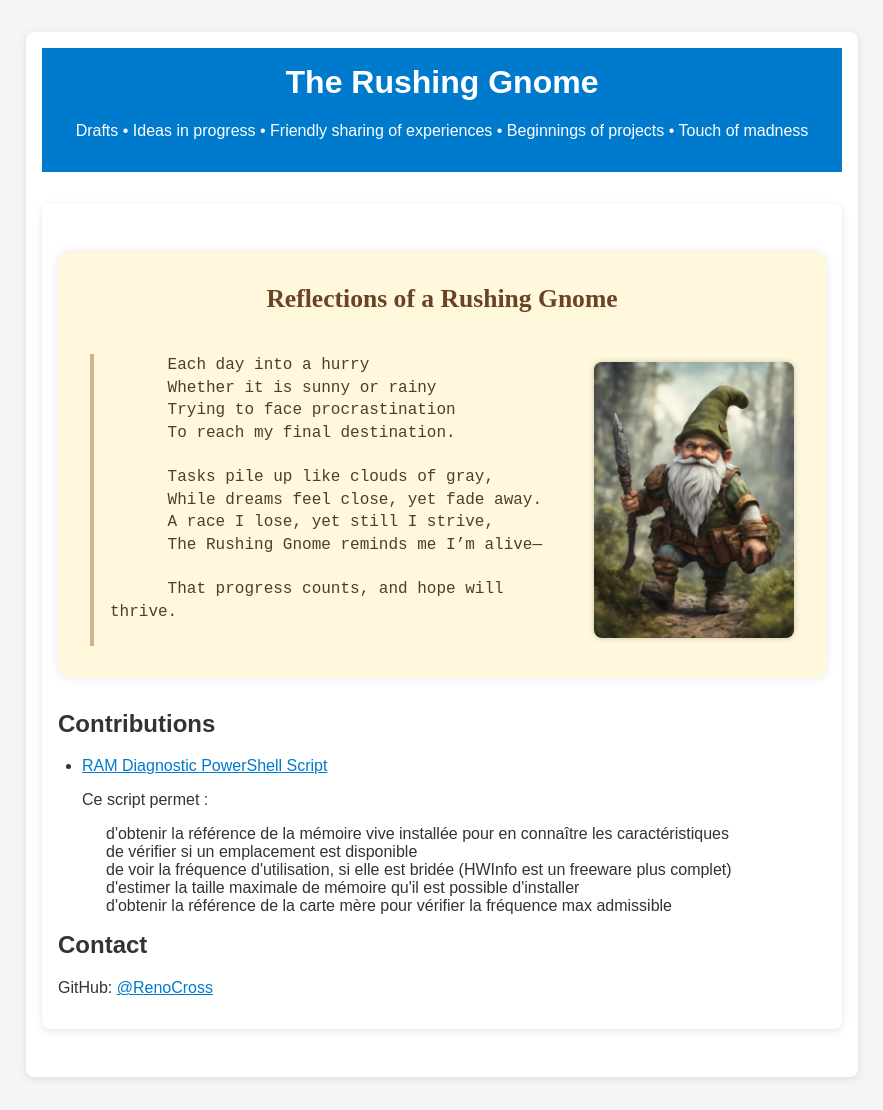
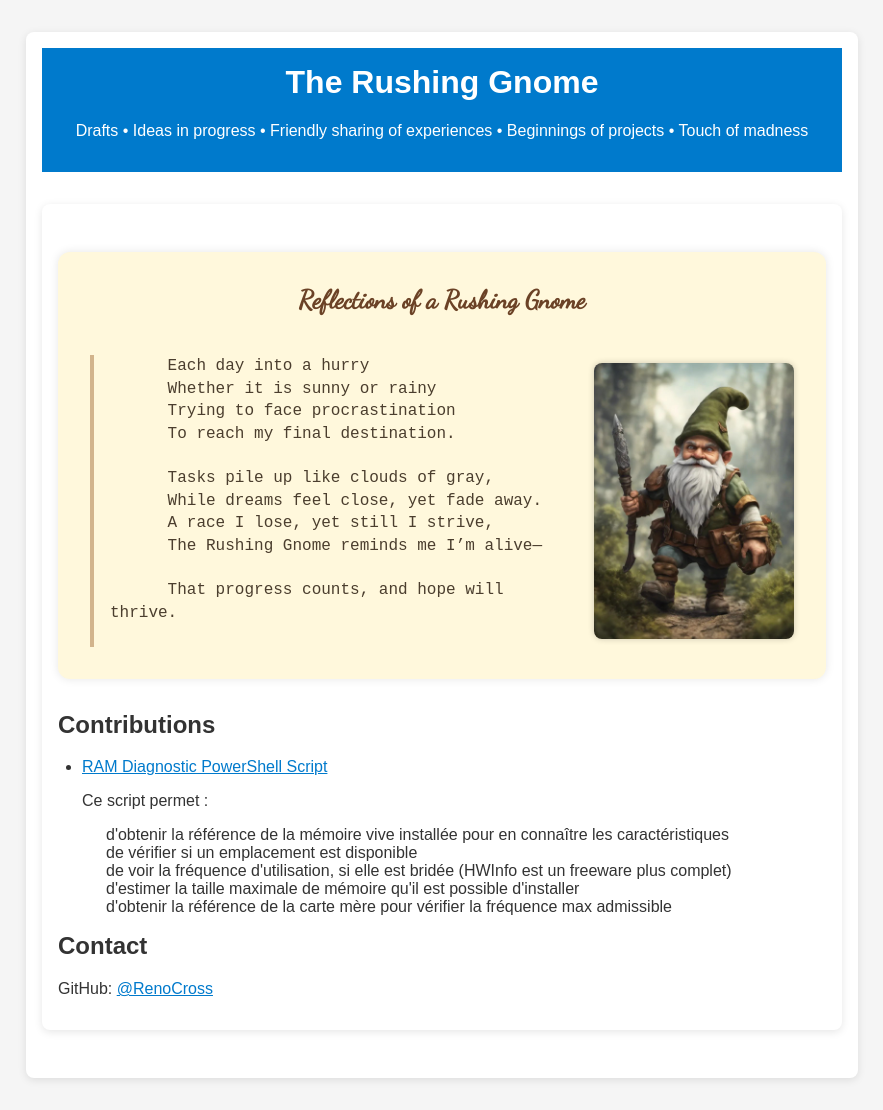
Before and after one commit to RenoCross/the-rushing-gnome, a Jekyll site: the page built from index.html, in a window 1280 px wide. Shown: the whole page, without its empty margins (198-1081 px from the left). Built offline with Jekyll 4.4.1, drawn with Linux system fonts in a browser that asks for light colours.

Commit message:
Update custom.html

```diff
--- a/_layouts/custom.html
+++ b/_layouts/custom.html
@@ -4,6 +4,7 @@
   <meta charset="UTF-8">
   <title>{{ page.title | default: " " }}</title>
   <link rel="stylesheet" href="{{ '/assets/css/style.css' | relative_url }}">
+  <link href="https://fonts.googleapis.com/css2?family=Dancing+Script&display=swap" rel="stylesheet">
   <meta name="viewport" content="width=device-width, initial-scale=1">
 </head>
 <body>
```
